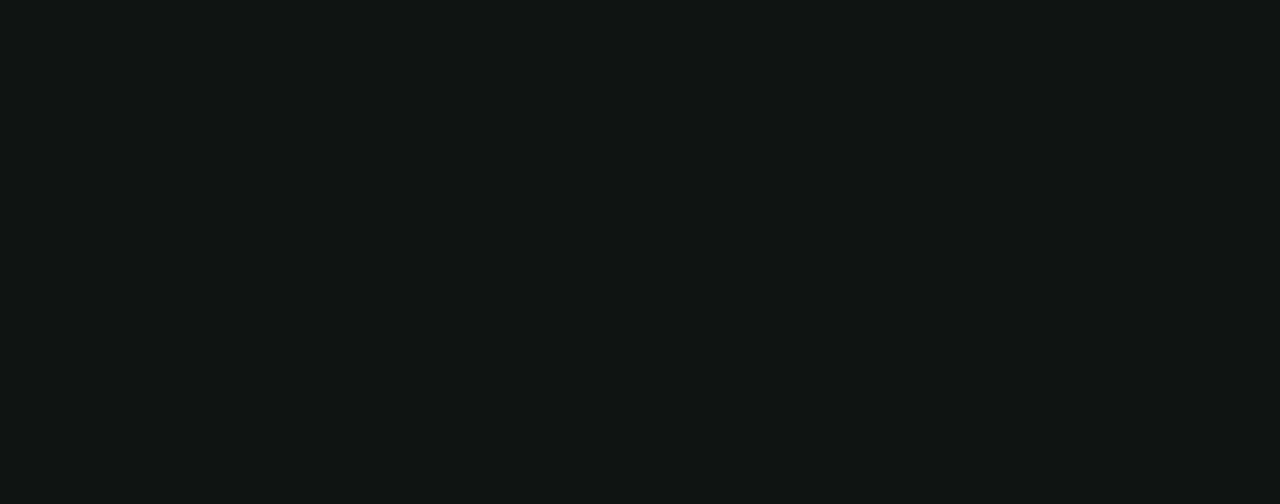
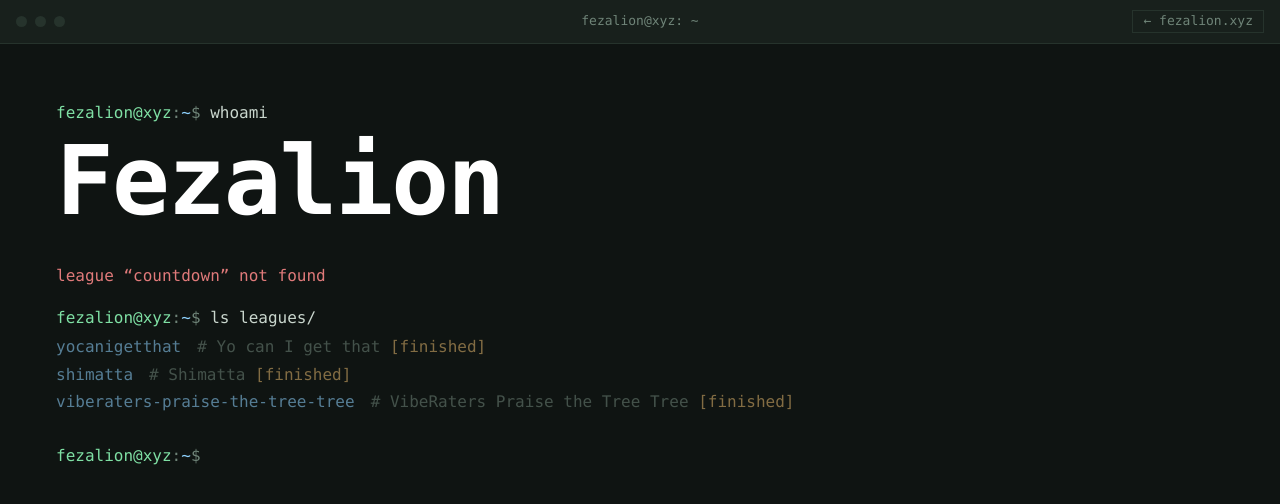
Before and after one commit to Fezalion/fezleaderboard, a React (Vite) app: page /countdown in a window 1280 px wide. Before the commit this address had no page. Shown: the top 504 px of the page. Built offline with nearby package versions, Linux system fonts and the light colour scheme.

Commit message:
fix route

```diff
--- a/src/main.jsx
+++ b/src/main.jsx
@@ -17,6 +17,7 @@ createRoot(document.getElementById("root")).render(
         <Route path="/music" element={<MusicPlayer />} />
         <Route path="/overlays" element={<Overlays />} />
         <Route path="/overlay" element={<OverlayView />} />
+        <Route path="*" element={<App />} />
       </Routes>
     </BrowserRouter>
   </StrictMode>,
```
